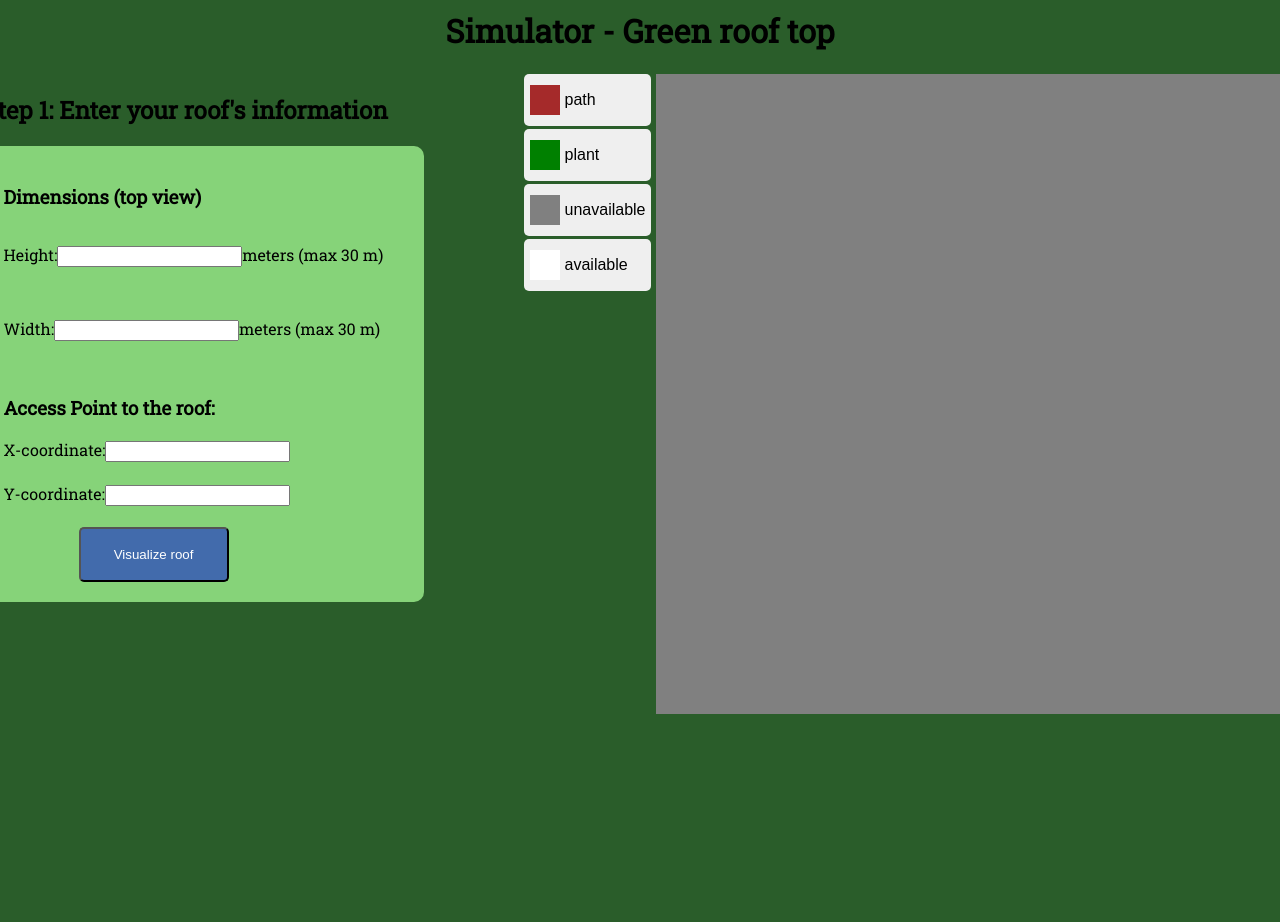
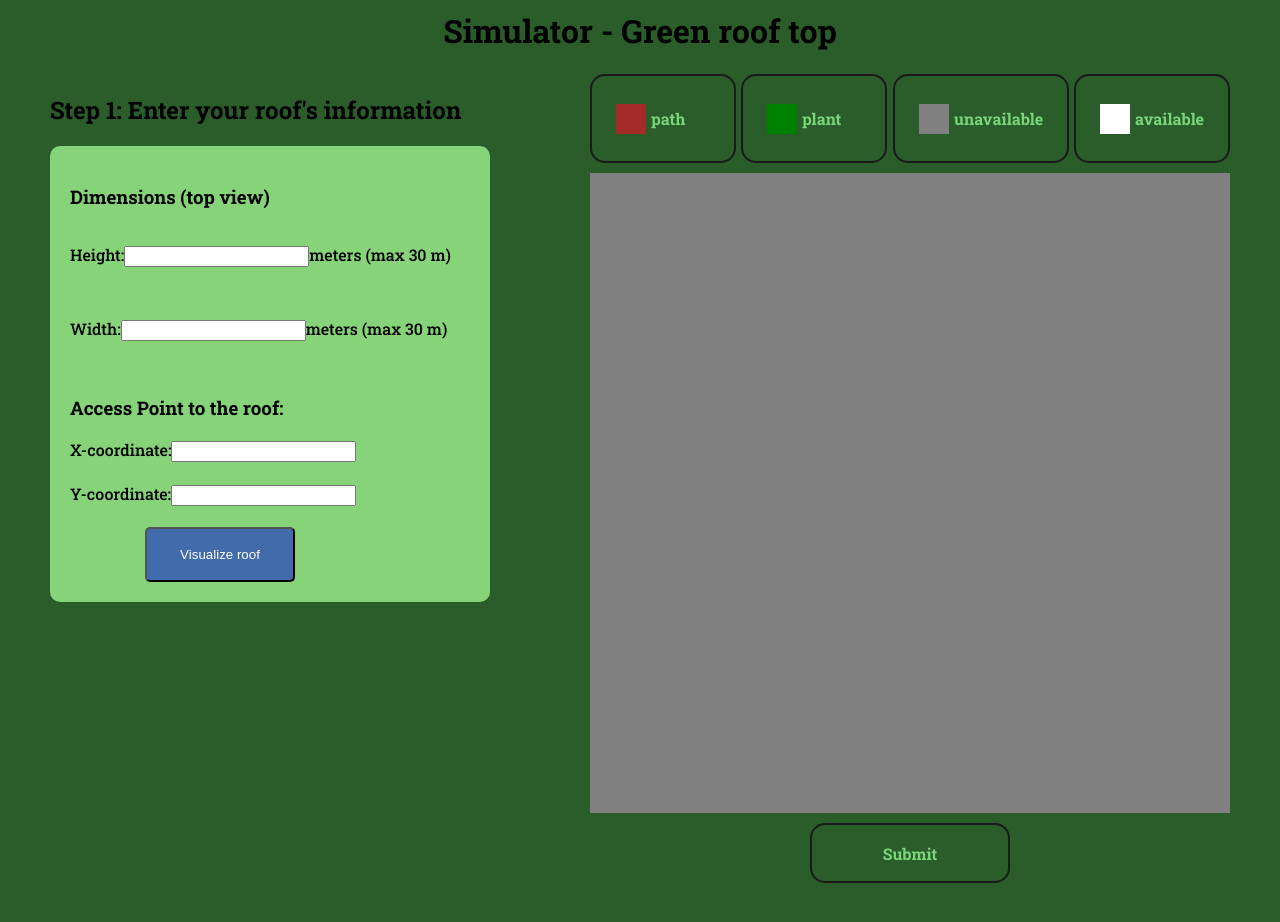
Before and after one commit to Mickunaru/GROOF, an Angular app: page /home in a window 1280 px wide. Shown: the part 140-1062 px from the top of the page. Built offline with nearby package versions, Linux system fonts and the light colour scheme.

Commit message:
Styled the buttons for grid

```diff
--- a/src/app/components/dynamic-grid/dynamic-grid.component.html
+++ b/src/app/components/dynamic-grid/dynamic-grid.component.html
@@ -1,5 +1,4 @@
 <div class="whole">
-  <app-tile-selector></app-tile-selector>
   <div class="grid-container">
     <div
       class="grid"
@@ -22,4 +21,12 @@
       ></button>
     </div>
   </div>
+  <button
+    class="submit-btn button-28"
+    (click)="onSubmit()"
+    [disabled]="height === 0 || width === 0"
+    [ngClass]="{ 'disabled-btn': height === 0 || width === 0 }"
+  >
+    Submit
+  </button>
 </div>
--- a/src/app/components/dynamic-grid/dynamic-grid.component.scss
+++ b/src/app/components/dynamic-grid/dynamic-grid.component.scss
@@ -6,14 +6,74 @@
   justify-content: center;
   align-items: center;
   background-color: grey;
-  margin-left: 5px;
+  margin: 10px 0;
 }
 
 .whole {
   display: flex;
+  flex-direction: column;
+  justify-content: center;
+  align-items: center;
 }
 
-button {
+.tile {
   border: 1px solid #9E9E9E;
   outline: none;
 }
+
+.submit-btn {
+  cursor: pointer;
+  transition: background-color 0.2s ease;
+  background-color: rgb(2, 162, 2);
+  width: 200px;
+  &:hover {
+    background-color: rgb(0, 79, 0);
+  }
+}
+
+button .disabled-btn {
+  background-color: grey;
+}
+
+// Source: https://getcssscan.com/css-buttons-examples, button-28
+.button-28 {
+  appearance: none;
+  background-color: transparent;
+  border: 2px solid #1A1A1A;
+  border-radius: 15px;
+  box-sizing: border-box;
+  color: rgb(123, 213, 123);
+  cursor: pointer;
+  font-family: Roboto Slab;
+  font-size: 16px;
+  font-weight: 600;
+  margin: 0;
+  min-height: 60px;
+  max-width: 200px;
+  outline: none;
+  padding: 16px 24px;
+  text-align: center;
+  text-decoration: none;
+  transition: all 300ms cubic-bezier(.23, 1, 0.32, 1);
+  user-select: none;
+  -webkit-user-select: none;
+  touch-action: manipulation;
+  width: 100%;
+  will-change: transform;
+}
+
+.button-28:disabled {
+  pointer-events: none;
+}
+
+.button-28:hover {
+  color: #fff;
+  background-color: #1A1A1A;
+  box-shadow: rgba(0, 0, 0, 0.25) 0 8px 15px;
+  transform: translateY(-2px);
+}
+
+.button-28:active {
+  box-shadow: none;
+  transform: translateY(0);
+}
--- a/src/app/components/dynamic-grid/dynamic-grid.component.ts
+++ b/src/app/components/dynamic-grid/dynamic-grid.component.ts
@@ -5,12 +5,14 @@ import { FormsDataService } from '../../services/forms-data.service';
 import { RoofDataModel } from '../../models/roof-data.model';
 import { Subscription } from 'rxjs';
 import { TileTypeService } from '../../services/tile-type.service';
-import { TileSelectorComponent } from '../tile-selector/tile-selector.component';
+import { GridDataService } from '../../services/grid-data.service';
+import { ActivatedRoute, Router, RouterLink } from '@angular/router';
+import { MatButtonModule } from '@angular/material/button';
 
 @Component({
   selector: 'app-dynamic-grid',
   standalone: true,
-  imports: [CommonModule, TileSelectorComponent],
+  imports: [CommonModule, RouterLink, MatButtonModule],
   templateUrl: './dynamic-grid.component.html',
   styleUrl: './dynamic-grid.component.scss'
 })
@@ -22,7 +24,7 @@ export class DynamicGridComponent implements OnInit, OnDestroy {
   tiles: TileModel[] = [];
   formsDataSubscription: Subscription = new Subscription();
   tileTypeSubscription: Subscription = new Subscription();
-  constructor(private formsDataService: FormsDataService, private tileTypeService: TileTypeService) { }
+  constructor(private formsDataService: FormsDataService, private tileTypeService: TileTypeService, private gridDataService: GridDataService, private route: ActivatedRoute, private router: Router) { }
 
   ngOnInit() {
     this.tileTypeSubscription = this.tileTypeService.selectedType.subscribe((type: string) => {
@@ -69,4 +71,13 @@ export class DynamicGridComponent implements OnInit, OnDestroy {
       this.tiles[index].color = color;
     }
   }
+
+  onSubmit() {
+    if (this.height !== 0 && this.width !== 0) {
+      this.gridDataService.tilesChanged.next(this.tiles);
+      this.gridDataService.height = this.height;
+      this.gridDataService.width = this.width;
+      this.router.navigate(['../results'], { relativeTo: this.route })
+    }
+  }
 }
--- a/src/app/components/tile-selector/tile-selector.component.html
+++ b/src/app/components/tile-selector/tile-selector.component.html
@@ -1,6 +1,6 @@
 <div class="btn-container">
   <button
-    class="type-btn"
+    class="type-btn button-28"
     *ngFor="let pair of colorTypePair"
     (click)="setType(pair[0])"
   >
--- a/src/app/components/tile-selector/tile-selector.component.scss
+++ b/src/app/components/tile-selector/tile-selector.component.scss
@@ -6,20 +6,55 @@
 
 .btn-container {
   display: flex;
-  flex-direction: column;
-  gap: 3px;
+  justify-content: center;
+  grid-template-columns: 1fr 1fr;
+  gap: 5px;
 }
 
 .type-btn {
   display: flex;
   align-items: center;
-  border: none;
-  border-radius: 5px;
+}
+
+// Source: https://getcssscan.com/css-buttons-examples, button-28
+.button-28 {
+  appearance: none;
+  background-color: transparent;
+  border: 2px solid #1A1A1A;
+  border-radius: 15px;
+  box-sizing: border-box;
+  color: rgb(123, 213, 123);
+  cursor: pointer;
+  font-family: Roboto Slab;
   font-size: 16px;
-  cursor: pointer;
-  transition: background-color 0.3s ease;
+  font-weight: 600;
+  margin: 0;
+  min-height: 60px;
+  max-width: 200px;
+  outline: none;
+  padding: 16px 24px;
+  text-align: center;
+  text-decoration: none;
+  transition: all 300ms cubic-bezier(.23, 1, 0.32, 1);
+  user-select: none;
+  -webkit-user-select: none;
+  touch-action: manipulation;
+  width: 100%;
+  will-change: transform;
+}
 
-  &:hover {
-    background-color: #b5b5b5;
-  }
+.button-28:disabled {
+  pointer-events: none;
 }
+
+.button-28:hover {
+  color: #fff;
+  background-color: #1A1A1A;
+  box-shadow: rgba(0, 0, 0, 0.25) 0 8px 15px;
+  transform: translateY(-2px);
+}
+
+.button-28:active {
+  box-shadow: none;
+  transform: translateY(0);
+}
--- a/src/app/pages/home-page/home-page.component.html
+++ b/src/app/pages/home-page/home-page.component.html
@@ -1,5 +1,8 @@
 <h1>Simulator - Green roof top</h1>
 <body>
   <app-roof-form></app-roof-form>
-  <app-dynamic-grid></app-dynamic-grid>
+  <div>
+    <app-tile-selector></app-tile-selector>
+    <app-dynamic-grid></app-dynamic-grid>
+  </div>
 </body>
--- a/src/app/pages/home-page/home-page.component.ts
+++ b/src/app/pages/home-page/home-page.component.ts
@@ -1,11 +1,12 @@
 import { Component } from '@angular/core';
 import { RoofFormComponent } from '../../components/roof-form/roof-form.component';
 import { DynamicGridComponent } from '../../components/dynamic-grid/dynamic-grid.component';
+import { TileSelectorComponent } from '../../components/tile-selector/tile-selector.component';
 
 @Component({
   selector: 'app-home-page',
   standalone: true,
-  imports: [DynamicGridComponent, RoofFormComponent],
+  imports: [DynamicGridComponent, RoofFormComponent, TileSelectorComponent],
   templateUrl: './home-page.component.html',
   styleUrl: './home-page.component.scss'
 })
--- /dev/null
+++ b/src/app/services/grid-data.service.ts
@@ -0,0 +1,23 @@
+import { Injectable } from '@angular/core';
+import { BehaviorSubject } from 'rxjs';
+import { TileModel } from '../models/tile.model';
+
+@Injectable({
+  providedIn: 'root'
+})
+export class GridDataService {
+  width: number = 0;
+  height: number = 0;
+  tilesChanged = new BehaviorSubject<TileModel[]>([]);
+
+  getNumberOfGreenTiles(): number {
+    return this.tilesChanged.value.reduce((count, tile) => {
+      if (tile.type === 'plant') {
+        count++;
+      }
+      return count;
+    }, 0);
+  }
+
+  constructor() { }
+}
--- a/src/app/services/tile-type.service.ts
+++ b/src/app/services/tile-type.service.ts
@@ -5,7 +5,7 @@ import { BehaviorSubject } from 'rxjs';
   providedIn: 'root'
 })
 export class TileTypeService {
-  selectedType: BehaviorSubject<string> = new BehaviorSubject('free');
+  selectedType: BehaviorSubject<string> = new BehaviorSubject('available');
 
   constructor() { }
 }
--- a/src/styles.scss
+++ b/src/styles.scss
@@ -1,4 +1,4 @@
-@import url('https://fonts.googleapis.com/css2?family=Roboto+Slab&display=swap');
+@import url('https://fonts.googleapis.com/css2?family=Roboto+Slab:wght@300;500;700&display=swap');
 
 html {
   background-color: rgb(42, 93, 42);
```
